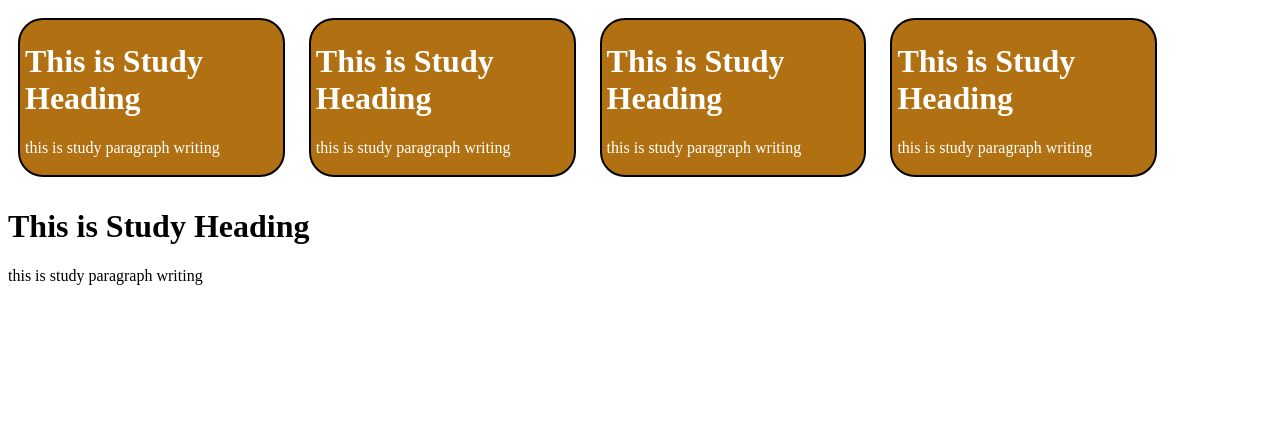
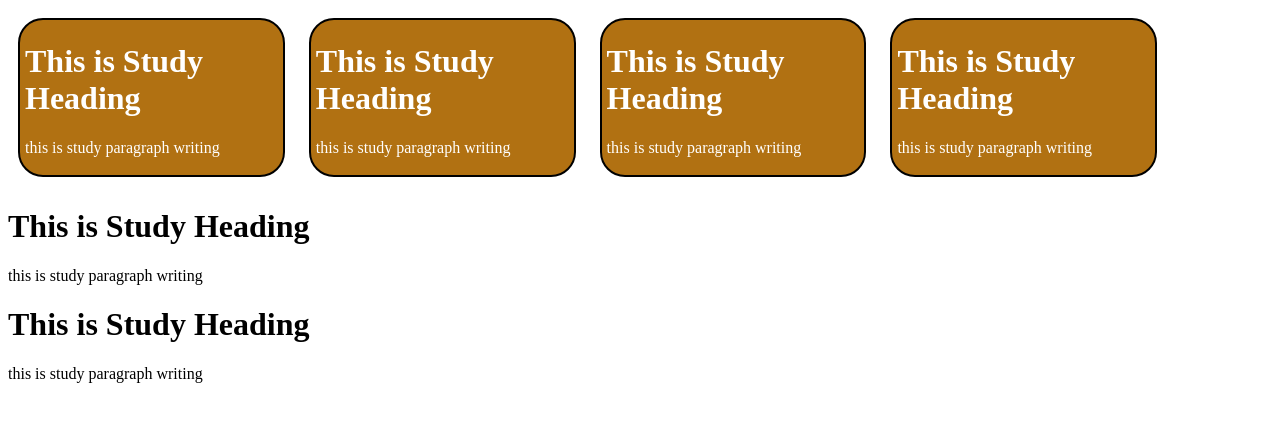
Before and after one commit to Mizanur-Rahman07/my-first-project, a plain HTML site: page index.html in a window 1280 px wide. Drawn offline with Linux system fonts and the light colour scheme.

Commit message:
added a tw div

```diff
--- a/index.html
+++ b/index.html
@@ -25,5 +25,9 @@
         <h1> This is Study Heading</h1>
         <p>this is study paragraph writing</p>
     </div>
+    <div class="megna">
+        <h1> This is Study Heading</h1>
+        <p>this is study paragraph writing</p>
+    </div>
 </body>
 </html>
```
